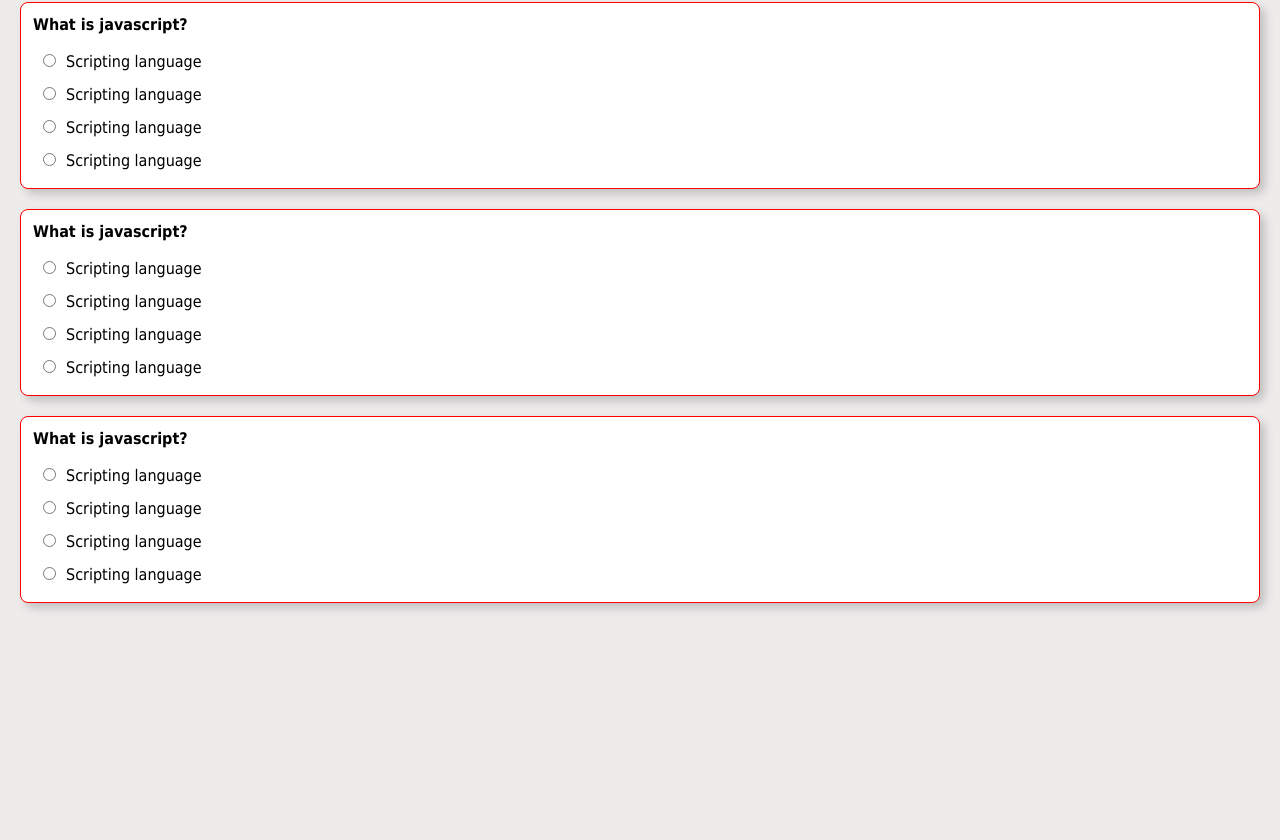
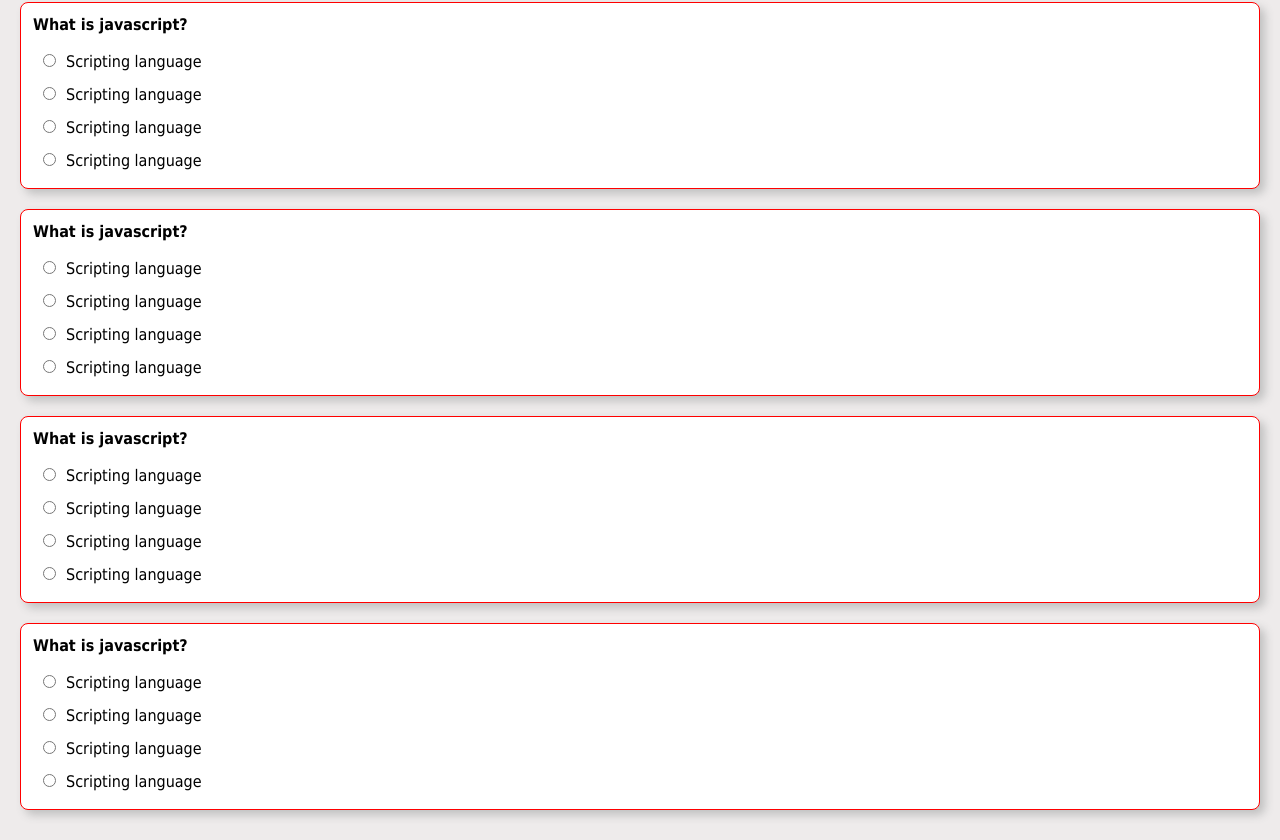
Before and after one commit to karugo-murage/Javascript-test, a plain HTML site: page index.html in a window 1280 px wide. Shown: the part 991-1831 px from the top of the page. Before the commit the page ends 1624 px from the top, so only its background shows below. Drawn offline with Linux system fonts and the light colour scheme.

Commit message:
insert question seven structure

```diff
--- a/index.html
+++ b/index.html
@@ -76,6 +76,15 @@
             <input type="radio" name="quiz6" />Scripting language <br>
         </form>
     </div>
+    <div class="quiz">
+        <h4>What is javascript?</h4>
+        <form class="test">
+            <input type="radio" name="quiz7" />Scripting language <br>
+            <input type="radio" name="quiz7" />Scripting language <br>
+            <input type="radio" name="quiz7" />Scripting language <br>
+            <input type="radio" name="quiz7" />Scripting language <br>
+        </form>
+    </div>
 
 </body>
 </html>
```
